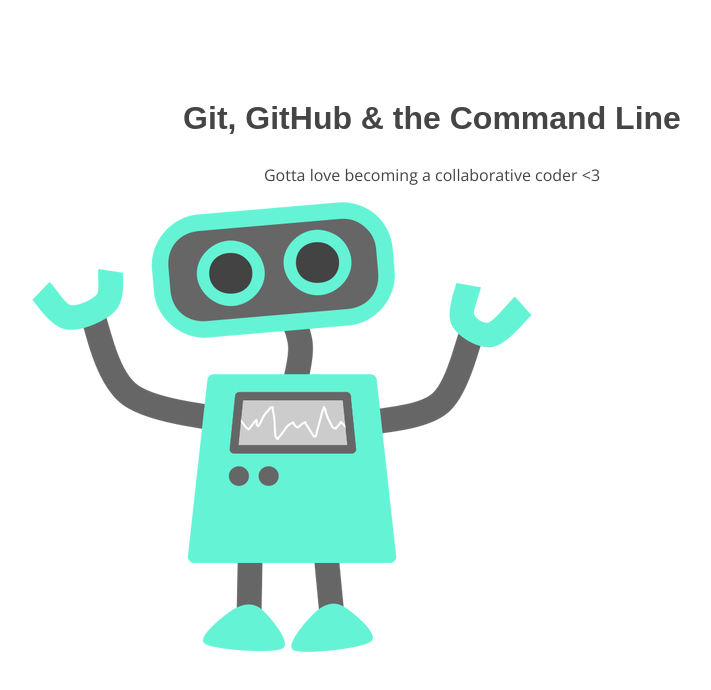
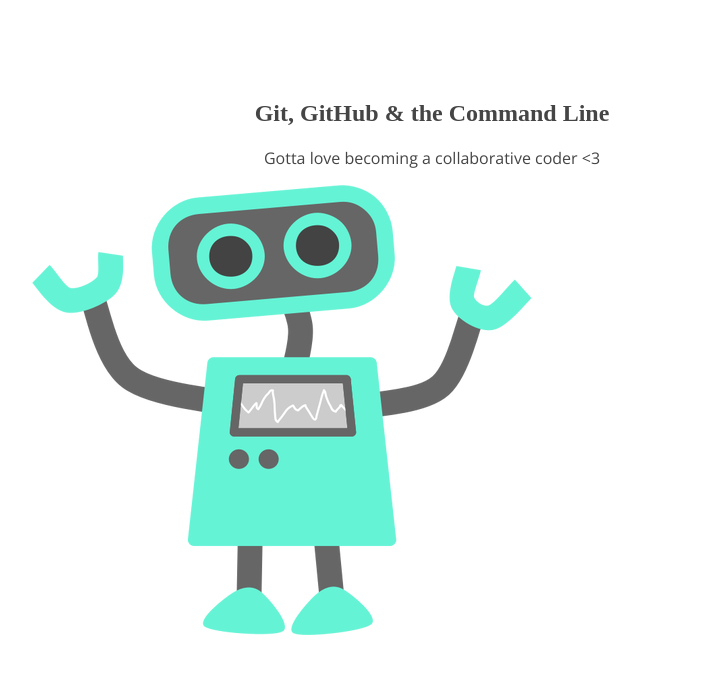
Before and after one commit to MariaKikvidze/105-Project-Last-Lesson, a plain HTML site: page index.html in a window 1280 px wide. Shown: the whole page, without its empty margins (208-919 px from the left). Drawn offline with nearby package versions, Linux system fonts and the light colour scheme.

Commit message:
second commit header font edit

```diff
--- a/css/style.css
+++ b/css/style.css
@@ -8,7 +8,7 @@ section p {
 	color: #454545;
 }
 section h1 {
-	font: 32px 'Arial';
+	/**font: 32px 'Arial';**/
 	font-weight: bold;
 }
 section p {
```
